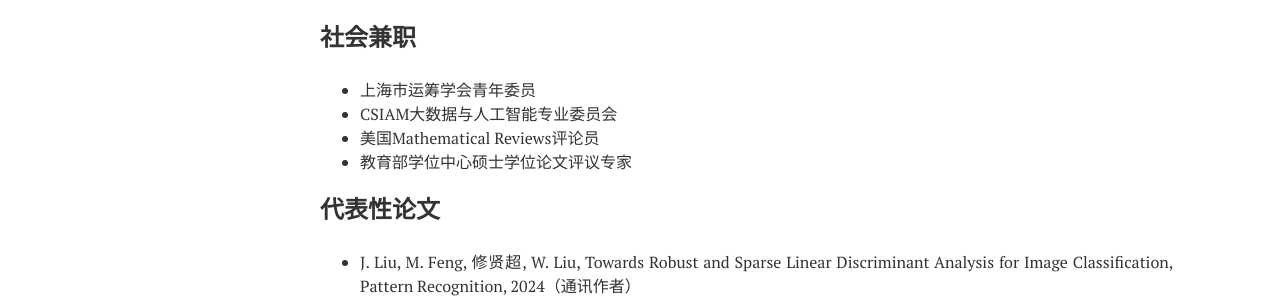
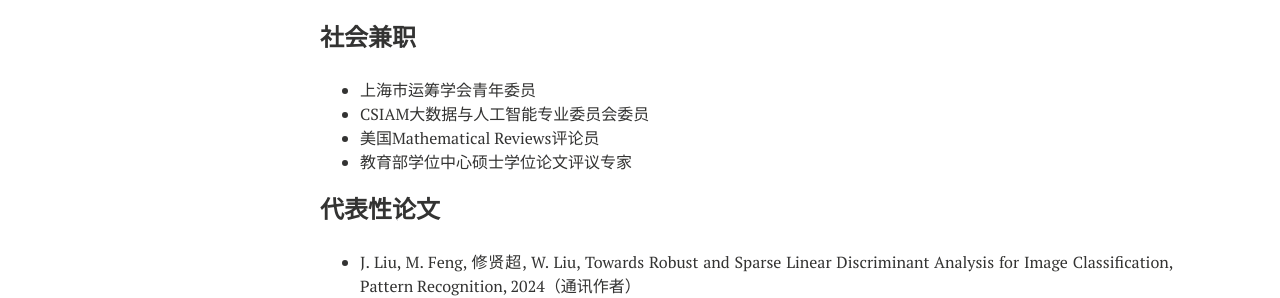
Before and after one commit to xianchaoxiu/xianchaoxiu.github.io, a Jekyll site: the page built from chinese/index.md, in a window 1280 px wide. Shown: the part 519-817 px from the top of the page. Built offline with Jekyll 4.4.1, drawn with Linux system fonts in a browser that asks for light colours; nearby versions of some CDN libraries.

Commit message:
Update index.md

```diff
--- a/chinese/index.md
+++ b/chinese/index.md
@@ -30,7 +30,7 @@ share: false
 
 ### 社会兼职
 * 上海市运筹学会青年委员 <br>
-* CSIAM大数据与人工智能专业委员会 <br>
+* CSIAM大数据与人工智能专业委员会委员 <br>
 * 美国Mathematical Reviews评论员 <br>
 * 教育部学位中心硕士学位论文评议专家 <br>
 
```
